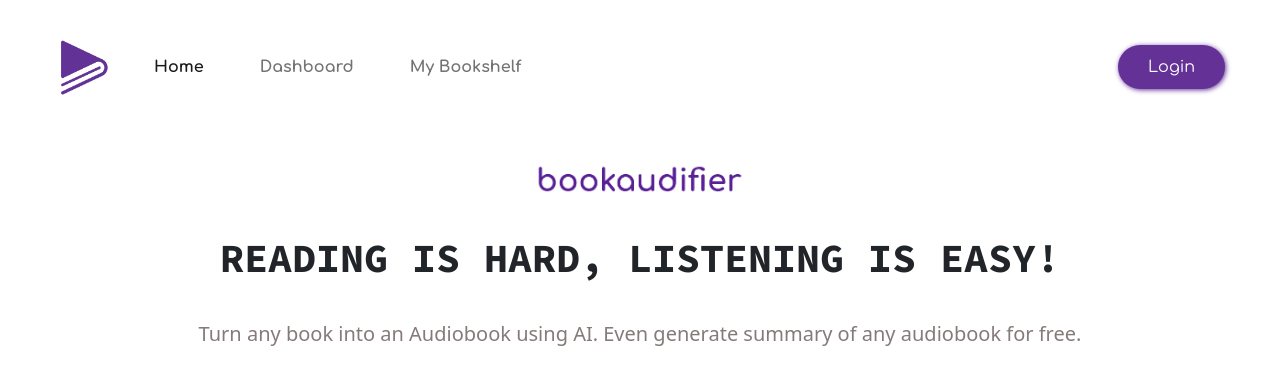
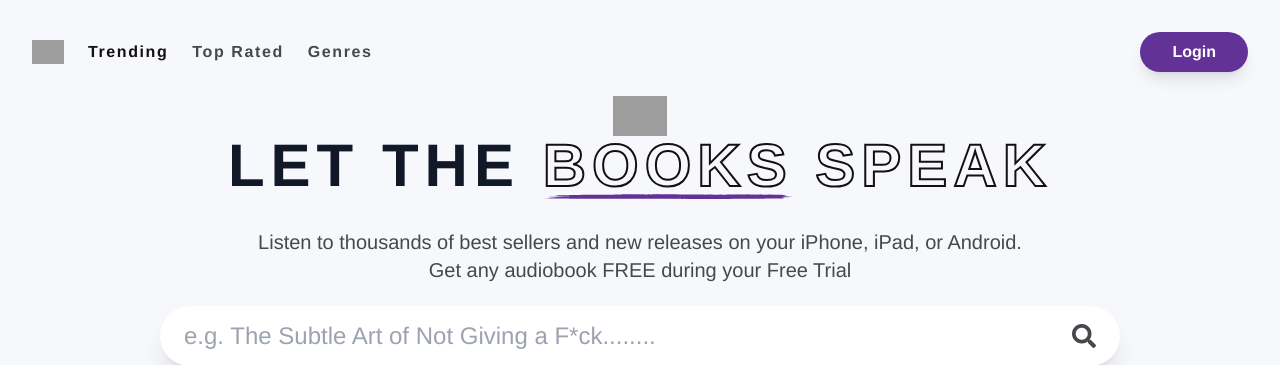
Before and after one commit to ivishalanand/bookaudifier, a Django app: page / in a window 1280 px wide. Shown: the top 365 px of the page. Run offline with Django 3.2, Linux system fonts and the light colour scheme; some libraries are stand-ins or nearby versions; grey boxes are pictures that could not be loaded.

Commit message:
improved homepage

```diff
--- a/requirements.txt
+++ b/requirements.txt
@@ -1,6 +1,5 @@
 beautifulsoup4==4.10.0
 Django==3.1.14
-fitz==0.0.1.dev2
 numpy==1.19.5
 pandas==1.1.5
 pdfminer==20191125
@@ -11,4 +10,3 @@ pyttsx3==2.90
 readtime==1.1.1
 requests==2.25.1
 summarizer==0.0.7
-torch==1.10.0
--- a/search/views.py
+++ b/search/views.py
@@ -5,16 +5,42 @@ import json
 import os
 from ml.audiobook_functionality import fetch_books, get_audiobook
 
+
 def index(request):
-    return render(request, 'index.html')
+    contexts = {"books":[
+        {
+            "imgSrc": "https://cdn.asaha.com/assets/thumbs/6cd/6cd0c558c84a90110d7c1952faef0cbd.jpg"
+        },
+        {
+            "imgSrc": "https://cdn.asaha.com/assets/thumbs/a7e/a7e255138629db35a9fdd695a3499e1d.jpg"
+        },
+        {
+            "imgSrc": "https://cdn.asaha.com/assets/thumbs/29c/29c31e04c5e8eb202e16918b95c55351.jpg"
+        },
+        {
+            "imgSrc": "https://cdn.asaha.com/assets/thumbs/184/1845a35eac780023f93566137a8e13b1.jpg"
+        },
+        {
+            "imgSrc": "https://cdn.asaha.com/assets/thumbs/01e/01edcb5eb7c85dc97af100103e9924f8.jpg"
+        },
+        {
+            "imgSrc": "https://cdn.asaha.com/assets/thumbs/ebf/ebf3e031b6c101bd02b4fcf9dbc34127.jpg"
+        },
+        {
+            "imgSrc": "https://cdn.asaha.com/assets/thumbs/6a5/6a59305fb1a546424177bd188dfc6b02.jpg"
+        }
+    ]}
+
+    return render(request, 'index.html',contexts)
+
 
 def search(request):
     if request.method == 'POST':
         search = request.POST['search']
         indx_pg = search.find("&page=")
-        #TODO: search/page number should also work
-        #TODO: Only show results whose TOC is present
-        #TODO: if the search page gives 0 result, or have gone to lets say 100 pages then should show a awww snap screen
+        # TODO: search/page number should also work
+        # TODO: Only show results whose TOC is present
+        # TODO: if the search page gives 0 result, or have gone to lets say 100 pages then should show a awww snap screen
         if indx_pg >= 0:
             current_pg_no = int(search[6 + indx_pg:])
             search_query = search
@@ -36,7 +62,8 @@ def search(request):
 
 
 def generate_audiobook(request):
-    book_data, total_reading_time, cover_pic_link, book_title, book_author = get_audiobook(request.GET['book'])
+    book_data, total_reading_time, cover_pic_link, book_title, book_author = get_audiobook(
+        request.GET['book'])
     context = {'toc': book_data,
                'cover_pic_link': cover_pic_link,
                'total_reading_time': total_reading_time,
--- a/static/css/index.css
+++ b/static/css/index.css
@@ -1,105 +1,53 @@
-@import url("https://fonts.googleapis.com/css2?family=Comfortaa:wght@300;400;500;600;700&display=swap");
-.body {
-    font-family: 'Comfortaa', cursive;
-    font-size: 48px;
-    background-color: #f3f9fe;
-  }
-
-.login {
-  background-color: #643297;
-  border: none;
-  color: white;
-  padding: 10px 30px;
-  text-align: center;
-  text-decoration: none;
-  display: inline-block;
-  font-size: 16px;
-  box-shadow: 1px 1px 5px #643297;
-  font-family: 'Comfortaa', cursive;
+body {
+  background: #f6f8fb;
+  -webkit-font-smoothing: antialiased;
+  -moz-osx-font-smoothing: grayscale;
+  text-rendering: optimizeLegibility;
+  overflow: hidden;
 }
 
-
-.nav-item {
-  margin-left:20px;
-  margin-right:20px;
-  font-family: 'Comfortaa', cursive, bold;
-  font-weight:bold;
-  margin-top:10px;
-  margin-bottom:10px;
-  }
-
-.search {
-     height: 60px;
-     margin-left: 200px;
-     margin-right: 200px;
+.simplebar-scrollbar:before {
+  background-color: #633297 !important;
+}
+.simplebar-track {
+  z-index: 100 !important;
+}
+/* text stroke */
+.text-stroke {
+  -webkit-text-stroke: 2px #121012;
+  -webkit-text-fill-color: transparent;
+}
+.text-stroke-sm {
+  -webkit-text-stroke: 1px #121012;
+  -webkit-text-fill-color: transparent;
 }
 
-.searchbar{
-    margin-bottom: auto;
-    margin-top: auto;
-    height: 60px;
-    background-color: white;
-    border-radius: 30px;
-    padding: 10px;
-    box-shadow: 1px 1px 5px #643297;
-    width: 50%;
-
-    }
-
-.search_input{
-    color: #643297;
-    border: 0;
-    outline: 0;
-    background: none;
-    width: 70%;
-    caret-color:transparent;
-    line-height: 40px;
-    padding: 0 10px 0 10px;
-    caret-color: #643297;
-    font-family: 'Comfortaa', cursive;
-    }
-
-.search_icon{
-    height: 40px;
-    width: 40px;
-    float: right;
-    display: flex;
-    justify-content: center;
-    align-items: center;
-    border-radius: 50%;
-    color:#643297;
-    text-decoration:none;
-    }
-
-.logo-name {
-    padding: 30px 30px;
+.fx-underline {
+  position: relative;
+}
+.fx-underline::before {
+  content: "";
+  position: absolute;
+  bottom: 0;
+  left: 0;
+  right: 0;
+  display: block;
+  width: 97%;
+  height: 2px;
+  background-color: #121012;
+  transform: scaleX(0%);
+  transition: transform 0.5s cubic-bezier(0.23, 1, 0.32, 1);
 }
 
-.tagline {
-  text-align: center;
-  font-family: 'Source Code Pro', monospace;
-  font-size:50px
-  font-weight:bold;
-  margin: 10px 20px 30px 20px;
+.fx-underline::before {
+  transform-origin: 100% 0;
+}
+.fx-underline:hover::before,
+.Active::before {
+  transform: scaleX(100%);
+  transform-origin: 0 0;
 }
 
-.sub-heading {
-  text-align: center;
-  color: #857a7a;
-  margin: 10px 30px 40px 30px;
-  font-color: gray;
+.book-shadow {
+  box-shadow: 0px 16px 20px -8px rgba(0, 0, 0, 0.5);
 }
-
-
-.login {
-  background-color: #643297;
-  border: none;
-  color: white;
-  padding: 10px 30px;
-  text-align: center;
-  text-decoration: none;
-  display: inline-block;
-  font-size: 16px;
-  box-shadow: 1px 1px 5px #643297;
-  font-family: 'Comfortaa', cursive;
-}
--- /dev/null
+++ b/templates/base.html
@@ -0,0 +1,116 @@
+<!DOCTYPE html>
+{% load static %}
+<html lang="en">
+  <head>
+    <meta charset="UTF-8" />
+    <meta name="viewport" content="width=device-width, initial-scale=1.0" />
+    <meta http-equiv="X-UA-Compatible" content="ie=edge" />
+    <link
+      rel="stylesheet"
+      href="https://cdnjs.cloudflare.com/ajax/libs/font-awesome/5.15.4/css/all.min.css"
+      integrity="sha512-1ycn6IcaQQ40/MKBW2W4Rhis/DbILU74C1vSrLJxCq57o941Ym01SwNsOMqvEBFlcgUa6xLiPY/NS5R+E6ztJQ=="
+      crossorigin="anonymous"
+      referrerpolicy="no-referrer"
+    />
+    <script
+      defer
+      src="https://unpkg.com/alpinejs@3.x.x/dist/cdn.min.js"
+    ></script>
+    <script src="https://cdn.tailwindcss.com"></script>
+    <script>
+      tailwind.config = {
+        theme: {
+          extend: {
+            colors: {
+              dark: "#121012",
+              light: "#F6F8FB",
+              subtitle: "#45494E",
+              purple: "#633297",
+            },
+            fontFamily: {
+              sans: ["Helvetica Neue", "Arial", "Noto Sans", "sans-serif"],
+            },
+          },
+        },
+      };
+    </script>
+    <link href="{%  static  'css/index.css'  %}" rel="stylesheet" />
+    <title>{% block title %}BookAudifier{% endblock %}</title>
+  </head>
+  <body>
+    {% comment %} Navbar {% endcomment %}
+    <div
+      class="w-screen fixed z-50 top-0 backdrop-blur-xl bg-light/50"
+      x-data="{ open: false }"
+    >
+      <div
+        x-bind:class="!open ? 'menu w-screen h-screen flex flex-col justify-center items-center text-base font-semibold tracking-widest leading-none text-subtitle space-y-6 transition transition-all duration-500 ease-in-out fixed bg-light opacity-0 invisible' : 'menu w-screen h-screen flex flex-col justify-center items-center text-base font-semibold tracking-widest leading-none text-subtitle space-y-6 transition transition-all duration-500 ease-in-out fixed bg-light'"
+      >
+        <div class="font-bold text-dark">Trending</div>
+        <div>Top Rated</div>
+        <div>Genres</div>
+        <button class="h-10">
+          <div
+            class="flex items-center justify-center flex-1 h-full px-8 bg-purple shadow rounded-full text-white shadow-lg"
+          >
+            Login
+          </div>
+        </button>
+      </div>
+      <div
+        class="container mx-auto flex items-center justify-between px-8 pt-8 pb-4"
+      >
+        <button
+          class="text-gray-500 w-10 h-10 relative focus:outline-none md:hidden"
+          @click="open = !open"
+        >
+          <div
+            class="block w-5 absolute left-1/2 top-1/2 transform -translate-x-1/2 -translate-y-1/2"
+          >
+            <span
+              aria-hidden="true"
+              x-bind:class="! open ? '-translate-y-1.5 block absolute h-0.5 w-5 bg-dark transform transition duration-500 ease-in-out': 'block absolute h-0.5 w-5 bg-dark transform transition duration-500 ease-in-out rotate-45' "
+            ></span>
+            <span
+              aria-hidden="true"
+              x-bind:class="! open ? 'block absolute h-0.5 w-5 bg-dark transform transition duration-500 ease-in-out': 'block absolute h-0.5 w-5 bg-dark transform transition duration-500 ease-in-out opacity-0' "
+            ></span>
+            <span
+              aria-hidden="true"
+              x-bind:class="! open ? 'translate-y-1.5 block absolute h-0.5 w-5 bg-dark transform transition duration-500 ease-in-out': 'block absolute h-0.5 w-5 bg-dark transform transition duration-500 ease-in-out -rotate-45' "
+            ></span>
+          </div>
+        </button>
+        <div
+          class="flex items-center text-base font-semibold tracking-widest leading-none text-subtitle space-x-6"
+        >
+          <img
+            class="w-8 hidden md:block"
+            src="https://cdn.discordapp.com/attachments/765973145852575746/925460482108833842/unknown.png"
+            alt=""
+          />
+          <div class="font-bold text-dark hidden md:block fx-underline py-2">
+            Trending
+          </div>
+          <div class="hidden md:block fx-underline py-2">Top Rated</div>
+          <div class="hidden md:block fx-underline py-2">Genres</div>
+        </div>
+        <div class="h-10 flex space-x-4 text-subtitle ml-4">
+          {% comment %} <Searchbar /> {% endcomment %}
+          <div
+            class="hidden md:flex items-center justify-center flex-1 h-full px-8 font-semibold bg-purple rounded-full text-white shadow-lg hover:shadow-sm"
+          >
+            Login
+          </div>
+        </div>
+        <img
+          class="w-8 md:hidden ml-4"
+          src="{%  static  'logo_image.png'  %}"
+          alt=""
+        />
+      </div>
+    </div>
+    {% comment %} main content {% endcomment %}
+    <div class="content overflow-y-scroll h-screen">{% block content %}{% endblock %}</div>
+  </body>
+</html>
--- a/templates/index.html
+++ b/templates/index.html
@@ -1,123 +1,70 @@
-<!DOCTYPE html>
-{% load static %}
-<html lang="en" xmlns="http://www.w3.org/1999/html">
-<head>
-    <meta charset="utf-8">
-    <meta content="width=device-width, initial-scale=1" name="viewport">
-    <title>bookaudifier</title>
-    <link href="https://fonts.googleapis.com" rel="preconnect">
-    <link crossorigin href="https://fonts.gstatic.com" rel="preconnect">
-    <link href="https://fonts.googleapis.com/css2?family=Comfortaa:wght@300;400;500;600;700&display=swap"
-          rel="stylesheet">
-    <link href="https://fonts.googleapis.com/css2?family=Source+Code+Pro:ital,wght@0,700;0,800;1,600&display=swap"
-          rel="stylesheet">
-    <link href="https://fonts.googleapis.com/css2?family=Poppins:wght@100&display=swap" rel="stylesheet">
-    <link href="{%  static  'css/index.css'  %}" rel="stylesheet">
-    <link href="https://cdn.jsdelivr.net/npm/bootstrap@5.0.2/dist/css/bootstrap.min.css" rel="stylesheet">
-    <script src="https://cdn.jsdelivr.net/npm/bootstrap@5.0.2/dist/js/bootstrap.bundle.min.js"></script>
-    <link href="{%  static  'audioplayer_assets/style.css'  %}" rel="stylesheet">
-    <link href='https://use.fontawesome.com/releases/v5.3.1/css/all.css' rel='stylesheet'>
-</head>
-<body>
-<div class="m-4">
-    <nav class="navbar navbar-expand-lg navbar-light">
-        <div class="container-fluid" style="padding-left:2.5%; padding-right:2.5%;">
-            <a class="navbar-brand" href="#">
-                <img alt="bookaudifier" href="" height="60px" src="{% static 'logo_image.png' %}">
-            </a>
-            <button class="navbar-toggler" data-bs-target="#navbarCollapse" data-bs-toggle="collapse" type="button">
-                <span class="navbar-toggler-icon"></span>
-            </button>
-            <div class="collapse navbar-collapse" id="navbarCollapse">
-                <div class="navbar-nav">
-                    <a class="nav-item nav-link text-center active" href="#">Home</a>
-                    <a class="nav-item nav-link text-center" href="#">Dashboard</a>
-                    <a class="nav-item nav-link text-center" href="#">My Bookshelf</a>
-                    <!--                    <a class="nav-item nav-link text-center" href="#">Genres</a>-->
-                </div>
-                <div class="navbar-nav ms-auto">
-                    <button class="login rounded-pill">Login</button>
-                </div>
-            </div>
-        </div>
-    </nav>
-</div>
-<div class="d-flex justify-content-center logo-name">
-    <img alt="bookaudifier" height="30px" src="{% static 'logo_name.png' %}">
-</div>
+{% extends "base.html" %} {% block content %} {% load static %}
 
-<div class="d-flex justify-content-center">
-    <h1 class="tagline"> READING IS HARD, LISTENING IS EASY!</h1>
-</div>
+<main class="w-screen flex flex-col items-center text-center pt-24">
+  <div class="hero w-full flex flex-col items-center">
+    <img
+      class="h-10"
+      src="https://cdn.discordapp.com/attachments/765973145852575746/925696891600117780/unknown.png"
+      alt=""
+    />
+    <div class="md:text-6xl text-4xl font-bold tracking-widest text-gray-900">
+      LET THE
+      <span class="text-stroke">
+        <span style="z-index: -1" class="relative">
+          BOOKS
+          <span class="absolute left-0 bottom-0 w-full">
+            <img src="{%  static  'underline.svg'  %}" draggable="false" />
+          </span>
+        </span>
+        SPEAK
+      </span>
+    </div>
+    <div
+      style="max-width: 800px"
+      class="w-full text-subtitle text-xl font-medium text-center mt-8"
+    >
+      Listen to thousands of best sellers and new releases on your iPhone, iPad,
+      or Android. Get any audiobook FREE during your Free Trial
+    </div>
+  </div>
+  <form
+    class="md:w-6/12 w-10/12 md:scale-150 mt-8"
+    action="search"
+    method="POST"
+  >
+    {% csrf_token %} {% comment %} <Searchbar /> {% endcomment %}
+    <div
+      class="h-10 flex items-center text-subtitle bg-white rounded-full px-4 shadow-lg hover:shadow-sm w-full grow"
+    >
+      <input
+        class="focus:outline-0 grow"
+        name="search"
+        placeholder="e.g. The Subtle Art of Not Giving a F*ck........"
+        type="text"
+      />
+      <i class="fas fa-search text-subtitle"></i>
+    </div>
+  </form>
+  <div
+    class="overflow-scroll w-screen flex space-x-8 justify-center items-center mt-8 mb-16 py-8 shrink-0"
+    vertical="false"
+  >
+  {% for i in books %}
+  <div
+      class="cursor-pointer w-52 h-72 hover:scale-105 overflow-hidden rounded-md book-shadow flex items-center justify-center bg-blue-500 shrink-0"
+    >
+      <img class="h-full" src={{i.imgSrc}} alt="" />
+    </div>
+{% endfor %}
+    {% comment %} {books.map((book, ind) => (
+    <div
+      key="{ind}"
+      class="cursor-pointer w-52 h-72 hover:scale-105 overflow-hidden rounded-md book-shadow flex items-center justify-center bg-blue-500 shrink-0"
+    >
+      <img class="h-full" src="{book.imgSrc}" alt="" />
+    </div>
+    ))} {% endcomment %}
+  </div>
+</main>
 
-<div class="d-flex justify-content-center">
-    <h5 class="sub-heading"> Turn any book into an Audiobook using AI. Even generate summary of any audiobook for free.</h5>
-</div>
-<div class="container h-100">
-    <form action="search" method="POST">
-        {% csrf_token %}
-        <div class="d-flex justify-content-center h-100">
-            <div class="searchbar">
-                <input class="search_input" name="search" placeholder="e.g. The Subtle Art of Not Giving a F*ck........"
-                       type="text">
-                <a class="search_icon" href="#"><i class="fas fa-search"></i></a>
-                </input>
-            </div>
-        </div>
-    </form>
-</div>
-
-
-
-<div id="app-cover">
-    <div id="player">
-        <div class="active" id="player-track">
-            <div id="album-name"></div>
-            <div id="track-name"></div>
-            <div id="track-time">
-                <div id="current-time"></div>
-                <div id="track-length"></div>
-            </div>
-            <div id="s-area">
-                <div id="ins-time"></div>
-                <div id="s-hover"></div>
-                <div id="seek-bar"></div>
-            </div>
-        </div>
-        <div class='flex-container' id="player-content">
-            <div id="album-art">
-                <img class="active"
-                     id="_1" src="https://raw.githubusercontent.com/himalayasingh/music-player-1/master/img/_1.jpg">
-                <img id="_2" src="https://raw.githubusercontent.com/himalayasingh/music-player-1/master/img/_2.jpg">
-                <img id="_3" src="https://raw.githubusercontent.com/himalayasingh/music-player-1/master/img/_3.jpg">
-                <img id="_4" src="https://raw.githubusercontent.com/himalayasingh/music-player-1/master/img/_4.jpg">
-                <img id="_5" src="https://raw.githubusercontent.com/himalayasingh/music-player-1/master/img/_5.jpg">
-                <div id="buffer-box">Buffering ...</div>
-            </div>
-            <div id="player-controls">
-                <div class="control">
-                    <div class="button" id="play-previous">
-                        <i class="fas fa-backward"></i>
-                    </div>
-                </div>
-                <div class="control">
-                    <div class="button" id="play-pause-button">
-                        <i class="fas fa-play"></i>
-                    </div>
-                </div>
-                <div class="control">
-                    <div class="button" id="play-next">
-                        <i class="fas fa-forward"></i>
-                    </div>
-                </div>
-            </div>
-        </div>
-    </div>
-</div>
-
-
-<script src='https://cdnjs.cloudflare.com/ajax/libs/jquery/3.3.1/jquery.min.js'></script>
-<script src="{%  static  'audioplayer_assets/script.js'  %}"></script>
-
-</body>
-</html>
+{% endblock %}
```
Also changed, not shown: templates/index1.html (added, +123 -0 lines), static/underline.svg (added).
